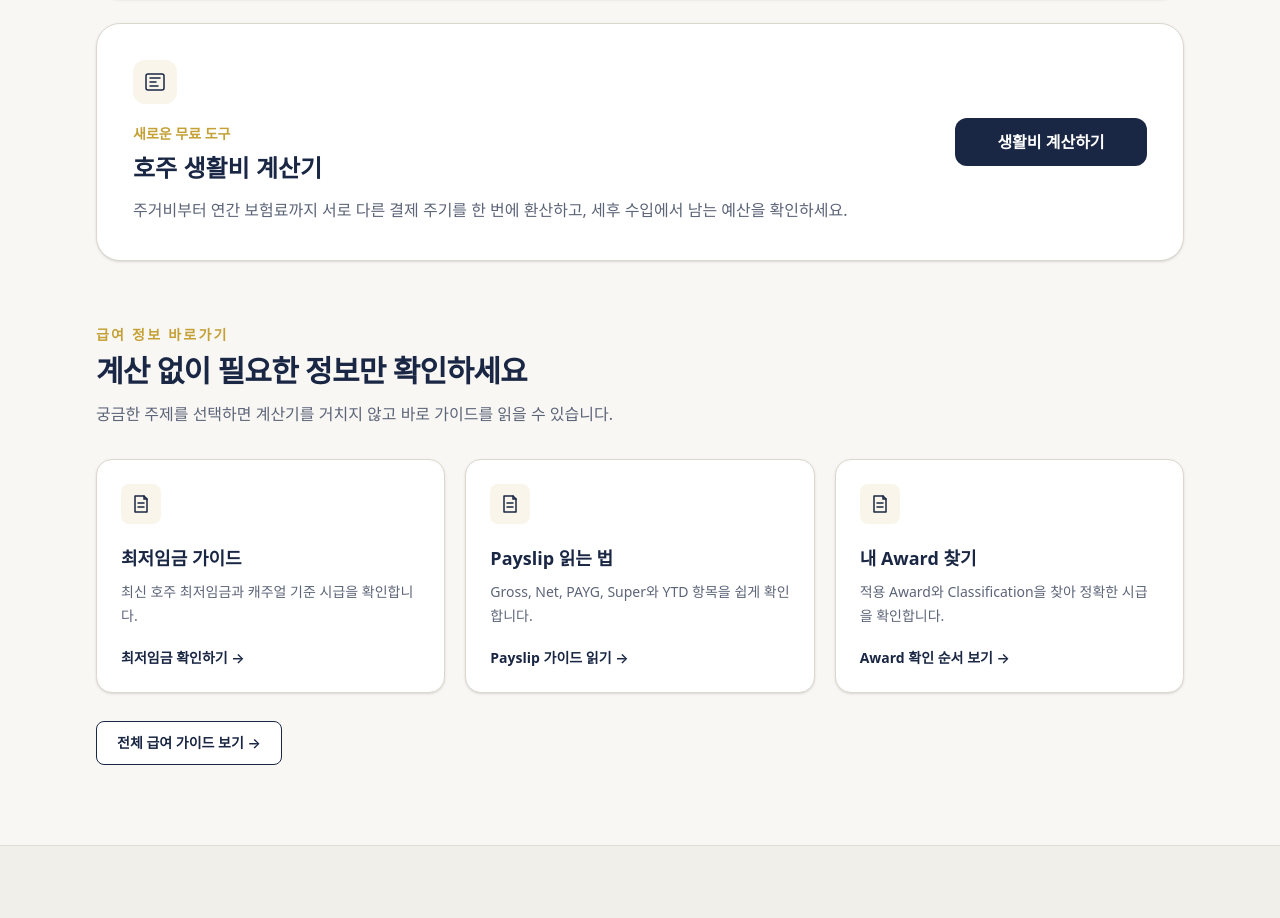
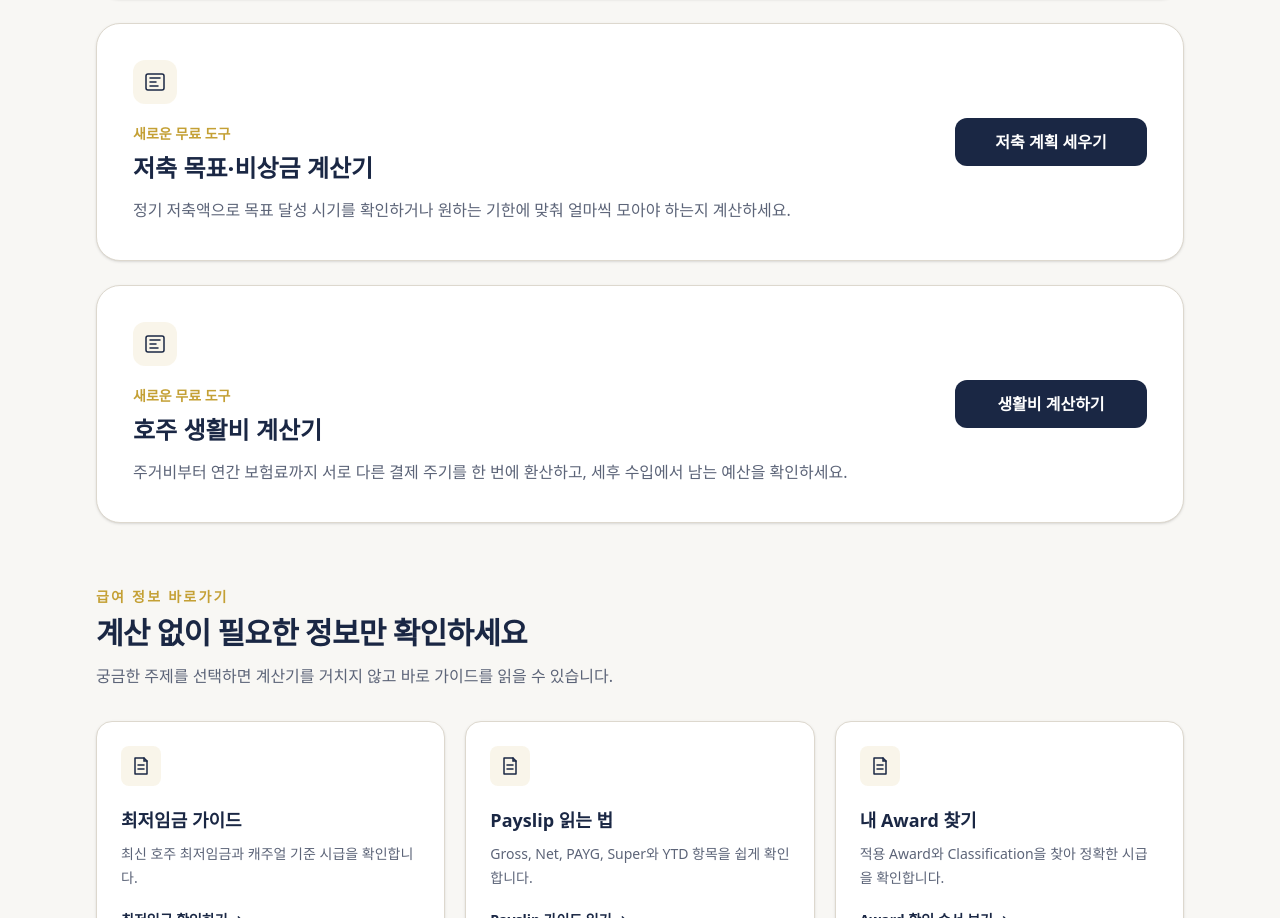
Before and after one commit to jelov219au/aussie-compass, a Next.js app: page / in a window 1280 px wide. Shown: the part 1480-2398 px from the top of the page. Built offline with nearby package versions, Linux system fonts and the light colour scheme; no server answers.

Commit message:
fix: surface savings tool on homepage

```diff
--- a/src/components/sections/ToolsSection.tsx
+++ b/src/components/sections/ToolsSection.tsx
@@ -95,6 +95,18 @@ export function ToolsSection() {
             <div className="max-w-3xl">
               <div className="inline-flex h-11 w-11 items-center justify-center rounded-xl bg-gold/10 text-navy"><ToolIcon /></div>
               <p className="mt-5 text-sm font-semibold text-gold">새로운 무료 도구</p>
+              <h3 className="mt-2 text-2xl font-semibold text-navy">저축 목표·비상금 계산기</h3>
+              <p className="mt-3 leading-7 text-muted">정기 저축액으로 목표 달성 시기를 확인하거나 원하는 기한에 맞춰 얼마씩 모아야 하는지 계산하세요.</p>
+            </div>
+            <Link href="/savings-goal-calculator" className="inline-flex min-h-12 items-center justify-center rounded-xl bg-navy px-6 py-3 font-semibold text-white transition hover:bg-navy-light focus-visible:outline-none focus-visible:ring-2 focus-visible:ring-navy focus-visible:ring-offset-2 lg:min-w-48">저축 계획 세우기</Link>
+          </div>
+        </article>
+
+        <article className="mt-6 rounded-3xl border border-border bg-white p-7 shadow-sm sm:p-9">
+          <div className="grid gap-6 lg:grid-cols-[1fr_auto] lg:items-center">
+            <div className="max-w-3xl">
+              <div className="inline-flex h-11 w-11 items-center justify-center rounded-xl bg-gold/10 text-navy"><ToolIcon /></div>
+              <p className="mt-5 text-sm font-semibold text-gold">새로운 무료 도구</p>
               <h3 className="mt-2 text-2xl font-semibold text-navy">호주 생활비 계산기</h3>
               <p className="mt-3 leading-7 text-muted">주거비부터 연간 보험료까지 서로 다른 결제 주기를 한 번에 환산하고, 세후 수입에서 남는 예산을 확인하세요.</p>
             </div>
```
